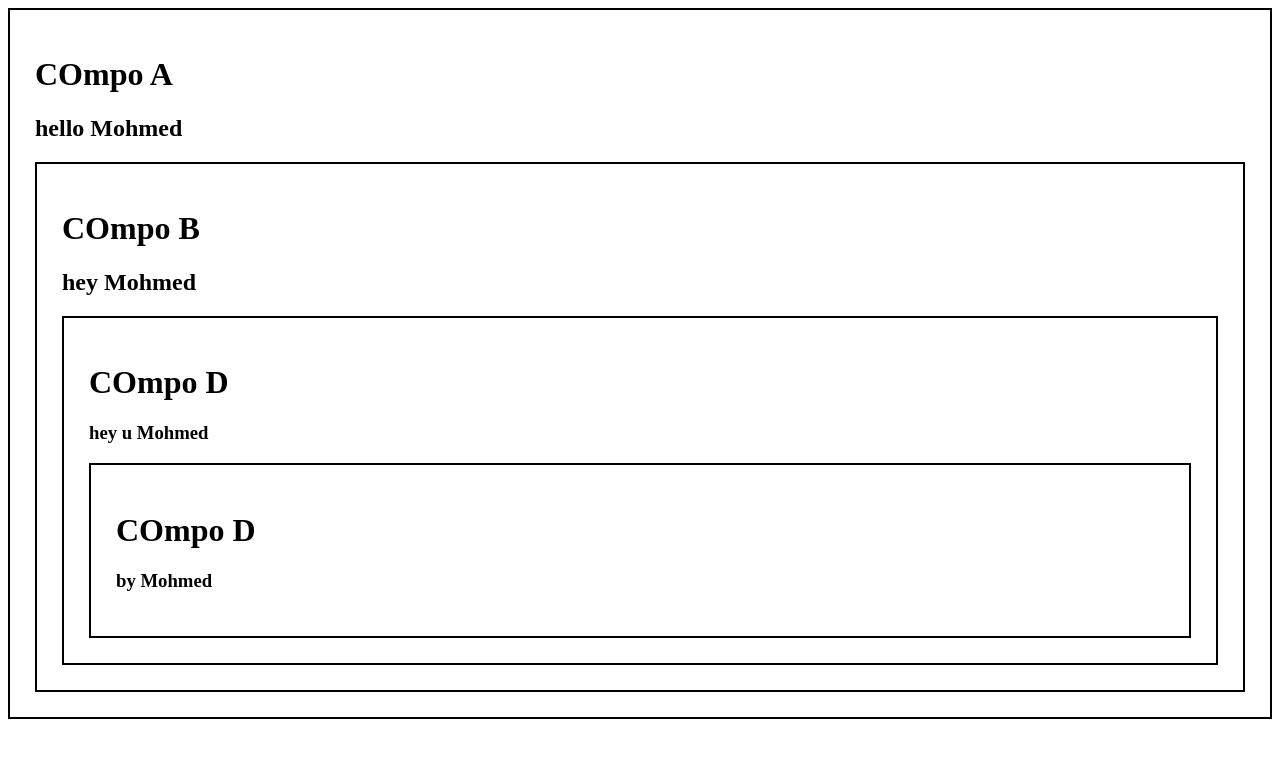
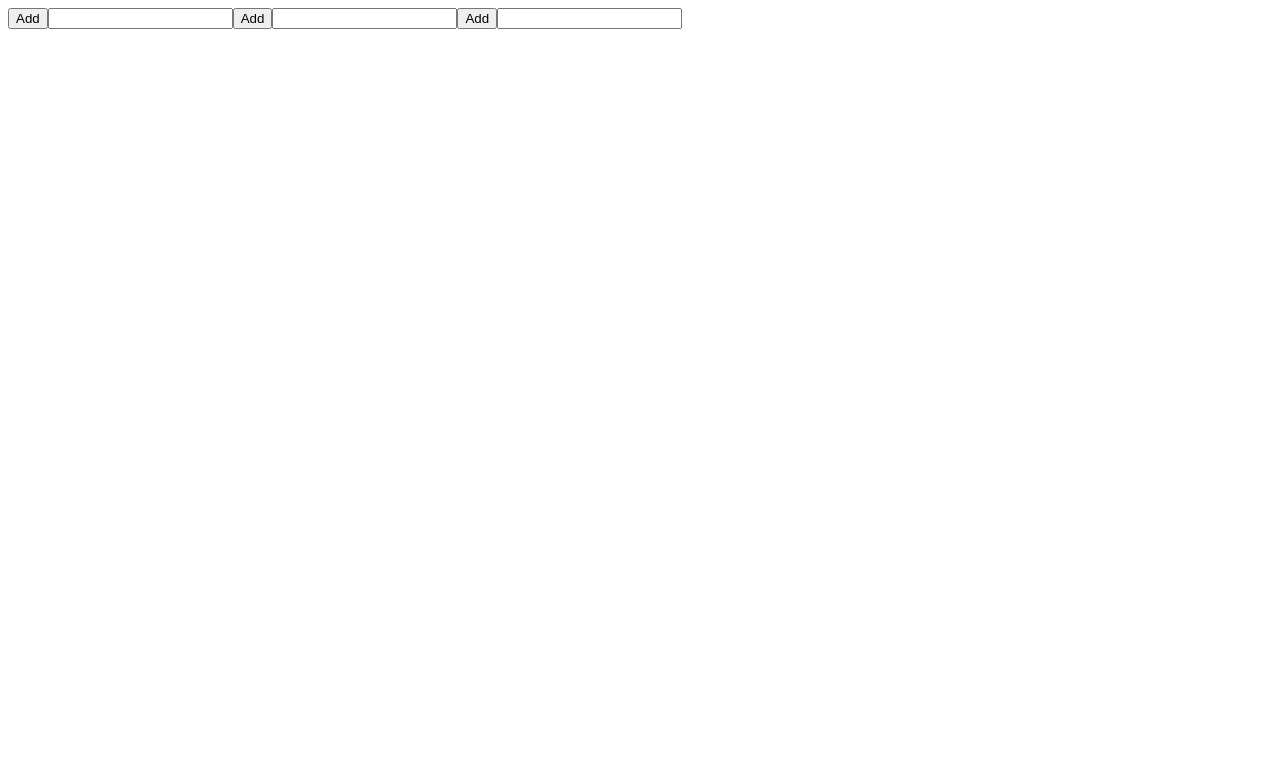
Before and after one commit to mohmedRefat/my-react-app, a React (Vite) app: page / in a window 1280 px wide. Shown: the top 758 px of the page. Built offline with nearby package versions, Linux system fonts and the light colour scheme.

Commit message:
example for use Ref

```diff
--- a/src/App.jsx
+++ b/src/App.jsx
@@ -1,10 +1,23 @@
-//* use context = is react hook that allow u to share values between different level of compo without passing probs
+/*
+use state = is react Hook which re render compo after state change
+use Ref = "use Reference" Does not cuz  re-renderes after value changes
+it used when u want compo remember info
+but u dont want the info to trigger changes
 
-import CompoA from "./CompoA";
+    1.Access and interact with DOM Elements
+    2.Handlign focus , Animation,and Transtions
+    3.Managin Timers and interval
+
+
+
+*/
+import Mycompo from "./Mycompo";
+
 function App() {
   return (
     <>
-      <CompoA />
+
+    <Mycompo/>
     </>
   );
 }
--- a/src/CompoA.jsx
+++ /dev/null
@@ -1,18 +0,0 @@
-import { useState } from "react";
-import CompoB from "./CompoB";
-import { UserContext } from "./UserContext";
-function CompoA() {
-  const [user, seTUser] = useState("Mohmed");
-  return (
-    <div className="container">
-      <h1>COmpo A</h1>
-      <h2>hello {user}</h2>
-
-      <UserContext.Provider value={user}>
-        <CompoB userName={user} />
-      </UserContext.Provider>
-    </div>
-  );
-}
-
-export default CompoA;
--- a/src/CompoB.jsx
+++ /dev/null
@@ -1,14 +0,0 @@
-import { UserContext } from "./UserContext";
-import CompoC from "./CompoC";
-
-function CompoB() {
-  return (
-    <div className="container">
-      <h1>COmpo B</h1>
-      <h2>hey {UserContext}</h2>
-    <CompoC/>
-    </div>
-  );
-}
-
-export default CompoB;
--- a/src/CompoC.jsx
+++ /dev/null
@@ -1,13 +0,0 @@
-import {  UserContext } from "./UserContext";
-import CompoD from "./CompoD";
-function CompoC() {
-  return (
-    <div className="container">
-      <h1>COmpo D</h1>
-      <h3>hey u {UserContext}</h3>
-      <CompoD />
-    </div>
-  );
-}
-
-export default CompoC;
--- a/src/CompoD.jsx
+++ /dev/null
@@ -1,12 +0,0 @@
-import { UserContext } from "./UserContext";
-
-function CompoD() {
-  return (
-    <div className="container">
-      <h1>COmpo D</h1>
-      <h3>by {UserContext}</h3>
-    </div>
-  );
-}
-
-export default CompoD;
--- /dev/null
+++ b/src/Mycompo.jsx
@@ -0,0 +1,39 @@
+import { useRef } from "react";
+
+function Mycompo() {
+  const inputref = useRef(null);
+  const inputref2 = useRef(null);
+  const inputref3 = useRef(null);
+
+  function handleclick1() {
+    inputref.current.style.background = "yellow";
+    inputref2.current.style.background = "";
+    inputref3.current.style.background = "";
+  }
+
+  function handleclick2() {
+    inputref.current.style.background = "";
+    inputref2.current.style.background = "yellow";
+    inputref3.current.style.background = "";
+  }
+
+  function handleclick3() {
+    inputref.current.style.background = "";
+    inputref2.current.style.background = "";
+    inputref3.current.style.background = "yellow";
+  }
+
+  return (
+    <div>
+      {" "}
+      <button onClick={handleclick1}>Add</button>
+      <input type="text" ref={inputref} />
+      <button onClick={handleclick2}>Add</button>
+      <input type="text" ref={inputref2} />
+      <button onClick={handleclick3}>Add</button>
+      <input type="text" ref={inputref3} />
+    </div>
+  );
+}
+
+export default Mycompo;
--- a/src/UserContext.jsx
+++ /dev/null
@@ -1,2 +0,0 @@
-import { createContext } from "react";
-export const UserContext = createContext();
```
